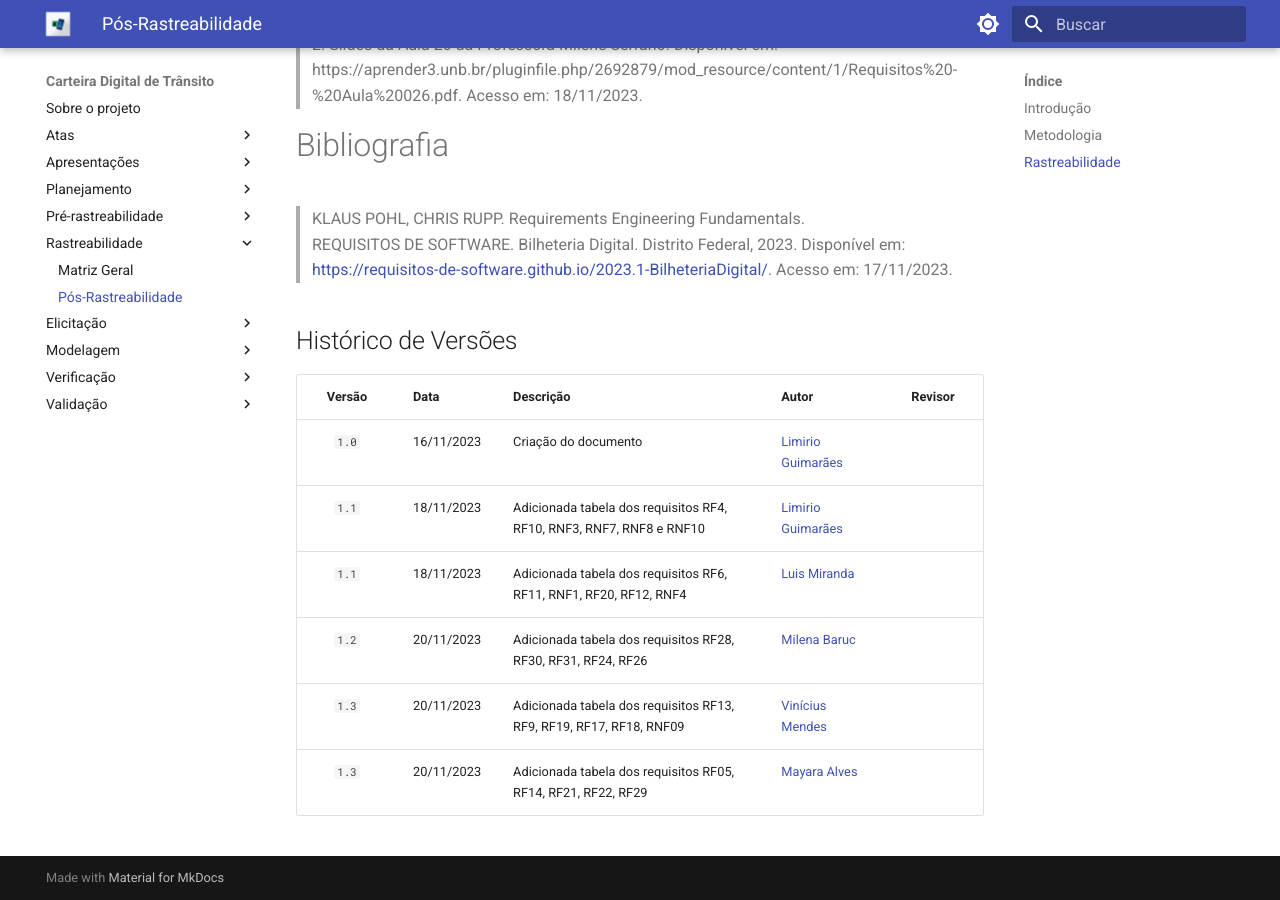
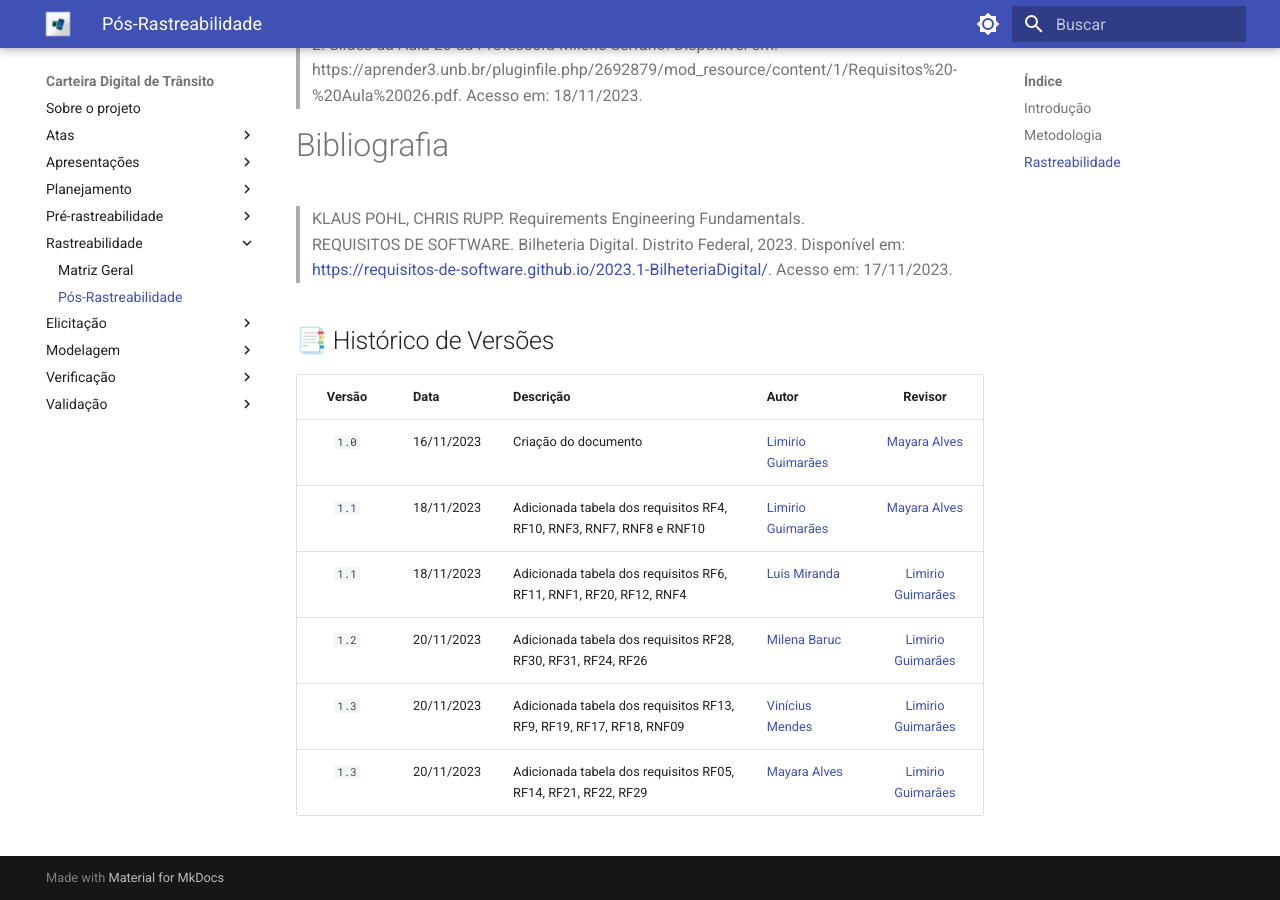
Before and after one commit to Requisitos-de-Software/2023.2-Carteira_Digital_de_Transito, an MkDocs documentation site: the page built from docs/pos-rastreabilidade/pos-rastreabilidade.md, in a window 1280 px wide and 900 px high, scrolled down 13640 px. Built offline with MkDocs 1.6.1 and Material for MkDocs 9.7.7, drawn with Linux system fonts in a browser that asks for light colours.

Commit message:
Update pos-rastreabilidade.md

```diff
--- a/docs/pos-rastreabilidade/pos-rastreabilidade.md
+++ b/docs/pos-rastreabilidade/pos-rastreabilidade.md
@@ -550,12 +550,12 @@ Fonte: [Limirio Guimarães](https://github.com/LimirioGuimaraes).
 > KLAUS POHL, CHRIS RUPP. Requirements Engineering Fundamentals.<br/>
 > REQUISITOS DE SOFTWARE. Bilheteria Digital. Distrito Federal, 2023. Disponível em: <https://requisitos-de-software.github.io/2023.1-BilheteriaDigital/>. Acesso em: 17/11/2023.
 
-## Histórico de Versões
+## 📑 Histórico de Versões
 |Versão|Data|Descrição|Autor|Revisor|
 |:----:|----|---------|-----|:-------:|
-|`1.0`|16/11/2023|Criação do documento|[Limirio Guimarães](https://github.com/LimirioGuimaraes) | |
-|`1.1`|18/11/2023|Adicionada tabela dos requisitos RF4, RF10, RNF3, RNF7, RNF8 e RNF10 |[Limirio Guimarães](https://github.com/LimirioGuimaraes) | |
-|`1.1`|18/11/2023|Adicionada tabela dos requisitos RF6, RF11, RNF1, RF20, RF12, RNF4 | [Luis Miranda](https://github.com/LuisMiranda10) | |
-|`1.2`|20/11/2023|Adicionada tabela dos requisitos RF28, RF30, RF31, RF24, RF26 | [Milena Baruc](https://github.com/MilenaBaruc) | |
-|`1.3`|20/11/2023|Adicionada tabela dos requisitos RF13, RF9, RF19, RF17, RF18, RNF09 | [Vinícius Mendes](https://github.com/yabamiah) | |
-|`1.3`|20/11/2023|Adicionada tabela dos requisitos RF05, RF14, RF21, RF22, RF29 | [Mayara Alves](https://github.com/Mayara-tech) | |
+|`1.0`|16/11/2023|Criação do documento|[Limirio Guimarães](https://github.com/LimirioGuimaraes) | [Mayara Alves](https://github.com/Mayara-tech) |
+|`1.1`|18/11/2023|Adicionada tabela dos requisitos RF4, RF10, RNF3, RNF7, RNF8 e RNF10 |[Limirio Guimarães](https://github.com/LimirioGuimaraes) | [Mayara Alves](https://github.com/Mayara-tech) |
+|`1.1`|18/11/2023|Adicionada tabela dos requisitos RF6, RF11, RNF1, RF20, RF12, RNF4 | [Luis Miranda](https://github.com/LuisMiranda10) | [Limirio Guimarães](https://github.com/LimirioGuimaraes) |
+|`1.2`|20/11/2023|Adicionada tabela dos requisitos RF28, RF30, RF31, RF24, RF26 | [Milena Baruc](https://github.com/MilenaBaruc) | [Limirio Guimarães](https://github.com/LimirioGuimaraes) |
+|`1.3`|20/11/2023|Adicionada tabela dos requisitos RF13, RF9, RF19, RF17, RF18, RNF09 | [Vinícius Mendes](https://github.com/yabamiah) | [Limirio Guimarães](https://github.com/LimirioGuimaraes) |
+|`1.3`|20/11/2023|Adicionada tabela dos requisitos RF05, RF14, RF21, RF22, RF29 | [Mayara Alves](https://github.com/Mayara-tech) | [Limirio Guimarães](https://github.com/LimirioGuimaraes) |
```
